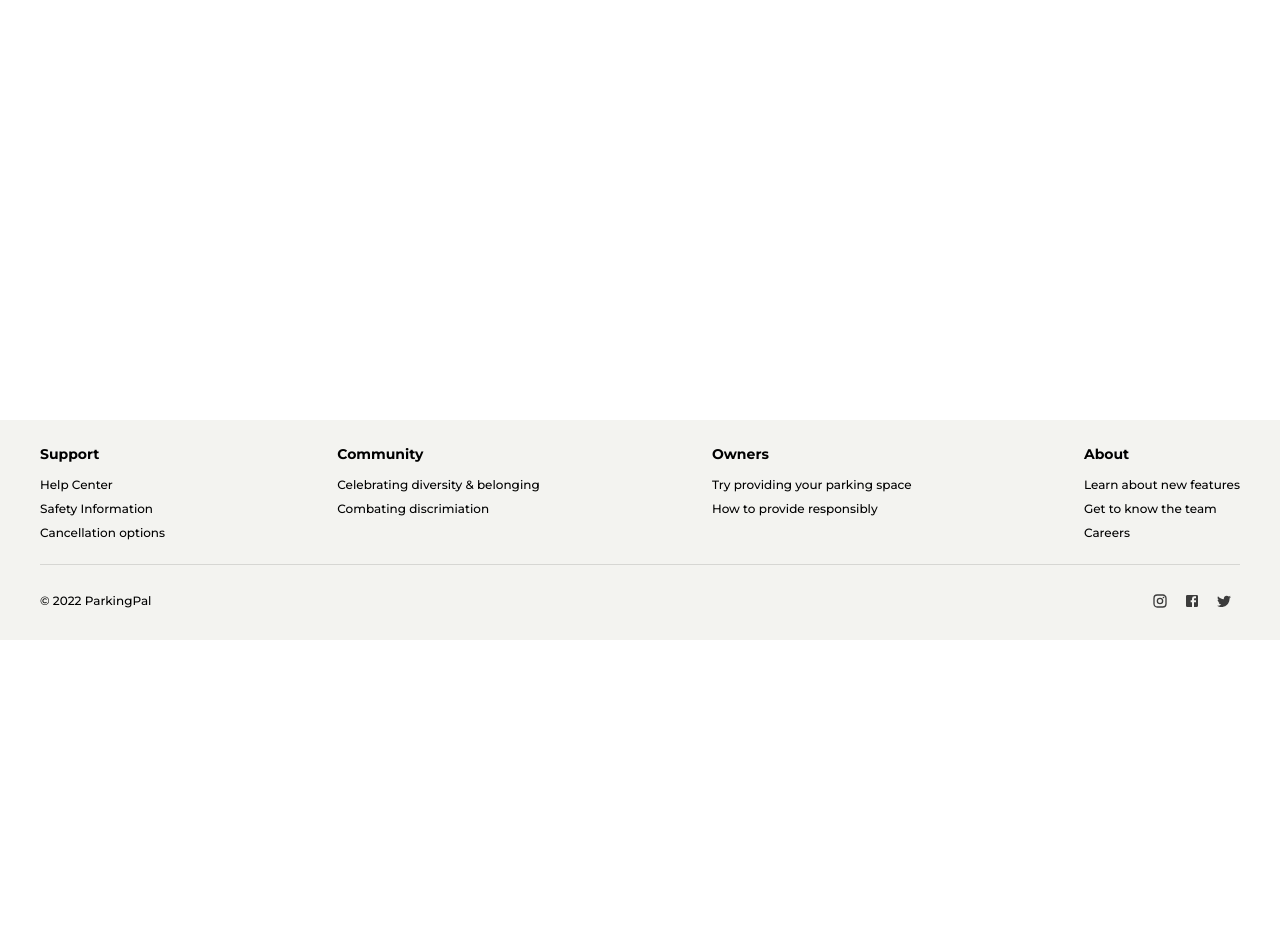
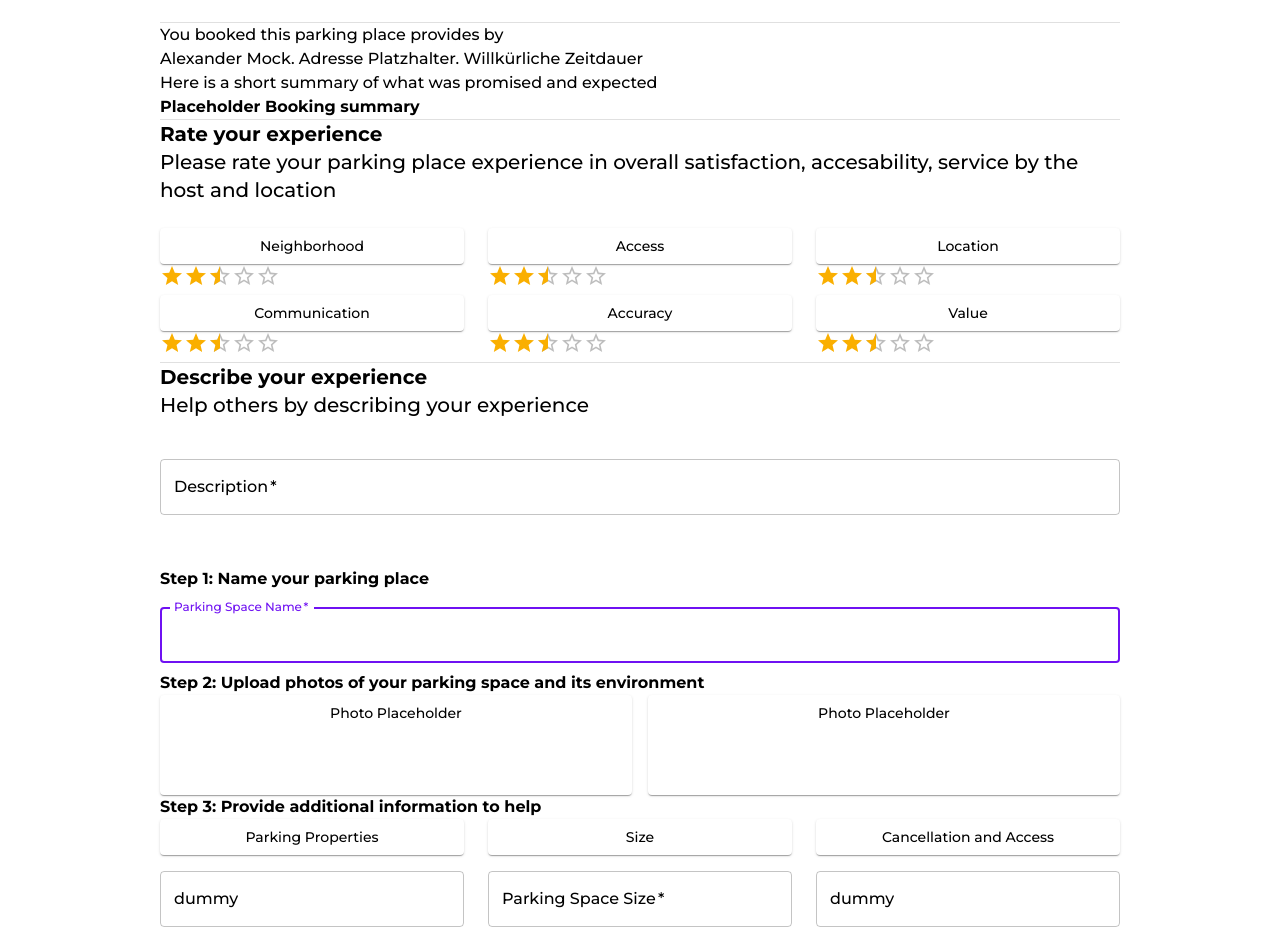
Before and after one commit to tessaRuckstuhl/ParkingPal, a React (Create React App) app in the folder client/: page /review/create in a window 1280 px wide. Shown: the part 160-1097 px from the top of the page. Before the commit the page ends 800 px from the top, so only its background shows below. Built offline with nearby package versions, Linux system fonts and the light colour scheme.

Commit message:
First draft - no logic implemented

```diff
--- a/client/src/App.js
+++ b/client/src/App.js
@@ -9,6 +9,7 @@ import { createTheme, ThemeProvider } from '@mui/material/styles';
 import mainTheme from './theme/mainTheme';
 import Default from './layout/Default';
 import CreateParkingSpace from './pages/CreateParkingSpace'
+import CreateReview from './pages/CreateReview'
 import ListViewParkingSpaces from './pages/ListViewParkingSpaces'
 
 import PageNotFound from './pages/404';
@@ -28,6 +29,7 @@ const App = () => {
                 <Route path="/" element={<Login />}></Route>
                 <Route path="parking/create" element={<CreateParkingSpace />}></Route>
                 <Route path="all" element={<ListViewParkingSpaces/>}></Route>
+                <Route path="review/create" element={<CreateReview/>}></Route> // Jakob
                 <Route path="signup" element={<Signup />}></Route>
                 <Route
                   path="dashboard"
--- /dev/null
+++ b/client/src/components/Forms/ReviewForm.js
@@ -0,0 +1,306 @@
+
+import React, { useState, useContext, useEffect } from 'react';
+import { useNavigate } from 'react-router-dom';
+import ParkingSpaceService from '../../services/parkingSpace.service';
+import Button from '@mui/material/Button';
+import TextField from '@mui/material/TextField';
+import { Grid, Paper, Divider, Rating } from '@mui/material/';
+import { styled } from '@mui/material/styles';
+
+const ReviewForm = () => {
+  const [parkingSpaceName, setParkingSpaceName] = useState('');
+  const [location, setLocation] = useState('');
+  const [size, setSize] = useState('');
+  const [basePrice, setBasePrice] = useState('');
+  const [dayPrice, setDayPrice] = useState('');
+  const [longTermStayPrice, setLongTermStayPrice] = useState('');
+
+  const navigate = useNavigate();
+
+  const Item = styled(Paper)(({ theme }) => ({
+    backgroundColor: theme.palette.mode === 'dark' ? '#1A2027' : '#fff',
+    ...theme.typography.body2,
+    padding: theme.spacing(1),
+    textAlign: 'center',
+    color: theme.palette.text.secondary,
+  }));
+
+  const handleChange = (event) => {
+    switch (event.target.name) {
+      case 'parkingspacename':
+        setParkingSpaceName(event.target.value);
+        break;
+      case 'location':
+        setLocation(event.target.value);
+        break;
+      case 'size':
+        setSize(event.target.value);
+        break;
+      case 'dayPrice':
+        setDayPrice(event.target.value);
+        break;
+      case 'basePrice':
+        setBasePrice(event.target.value);
+        break;
+      case 'longTermStayPrice':
+        setLongTermStayPrice(event.target.value);
+        break;
+      default:
+        break;
+    }
+  };
+  const handleSubmit = async (event) => {
+    event.preventDefault();
+    try {
+      const user = parseJwt(localStorage.getItem('token'))
+      const parkingSpace = {
+        name: parkingSpaceName,
+        location: location,
+        size: size,
+        basePrice: basePrice,
+        owner: user
+      };
+      const response = await ParkingSpaceService.create(parkingSpace);
+    } catch (error) {
+    }
+  };
+
+  const parseJwt = (token) => {
+    try {
+      return JSON.parse(atob(token.split('.')[1]));
+    } catch (e) {
+      return null;
+    }
+  };
+
+  useEffect(() => {
+
+  }, []);
+  return (
+    <div className="flex flex-col items-center ">
+      <div className="w-3/4">
+        <div className="mb-6 text-xl">
+          <b>Rate your parking place experience</b>
+        </div>
+        <div className="mb-6 text-xl">
+          <p>Your parking space booking came just to an end.<br />Now take a minute to reflect on the parking place and leave a quick review. </p>
+        </div>
+        <div>
+          <Divider>
+
+          </Divider>
+        </div>
+        <div>
+          <p>You booked this parking place provides by<br />Alexander Mock. Adresse Platzhalter. Willkürliche Zeitdauer </p>
+
+          <p>Here is a short summary of what was promised and expected</p>
+
+          <b>Placeholder Booking summary</b>
+        </div>
+        <Divider>
+
+        </Divider>
+
+        <div>
+          <div className="mb-6 text-xl">
+            <b>Rate your experience</b> <br />
+            <p> Please rate your parking place experience in overall satisfaction, accesability, service by the host and location</p>
+          </div>
+          <Grid container spacing={3}>
+            <Grid item xs={4}>
+              <Item>Neighborhood</Item>
+              <Rating name="half-rating" defaultValue={2.5} precision={0.5} />
+            </Grid>
+            <Grid item xs={4}>
+              <Item>Access</Item>
+              <Rating name="half-rating" defaultValue={2.5} precision={0.5} />
+            </Grid>
+            <Grid item xs={4}>
+              <Item>Location</Item>
+              <Rating name="half-rating" defaultValue={2.5} precision={0.5} />
+            </Grid>
+          </Grid>
+          <Grid container spacing={3}>
+            <Grid item xs={4}>
+              <Item>Communication</Item>
+              <Rating name="half-rating" defaultValue={2.5} precision={0.5} />
+            </Grid>
+            <Grid item xs={4}>
+              <Item>Accuracy</Item>
+              <Rating name="half-rating" defaultValue={2.5} precision={0.5} />
+            </Grid>
+            <Grid item xs={4}>
+              <Item>Value</Item>
+              <Rating name="half-rating" defaultValue={2.5} precision={0.5} />
+            </Grid>
+          </Grid>
+        </div>
+        <Divider>
+
+        </Divider>
+        <div>
+          <div className="mb-6 text-xl">
+            <b>Describe your experience</b>
+            <p> Help others by describing your experience</p>
+          </div>
+          <TextField
+            variant="outlined"
+            margin="normal"
+            required
+            fullWidth
+            id="parkingspacename"
+            label="Description"
+            name="reviewdescription"
+            style = {{height: 100}}
+            value={parkingSpaceName}
+            autoFocus
+            onChange={(e) => handleChange(e)}
+          />
+
+        </div>
+
+        <form className="text-3x2 font-bold mb-7" noValidate onSubmit={(e) => handleSubmit(e)}>
+
+          <p>Step 1: Name your parking place</p>
+          <TextField
+            variant="outlined"
+            margin="normal"
+            required
+            fullWidth
+            id="parkingspacename"
+            label="Parking Space Name"
+            name="parkingspacename"
+            value={parkingSpaceName}
+            autoFocus
+            onChange={(e) => handleChange(e)}
+          />
+          <b>Step 2: Upload photos of your parking space and its environment</b>
+          <Grid container spacing={2}>
+            <Grid item xs={6}>
+              <Item style={{ height: 100 }}>Photo Placeholder</Item>
+            </Grid>
+            <Grid item xs={6}>
+              <Item style={{ height: 100 }}>Photo Placeholder</Item>
+            </Grid>
+          </Grid>
+          <p>Step 3: Provide additional information to help</p>
+          <Grid container spacing={3}>
+            <Grid item xs={4}>
+              <Item>Parking Properties</Item>
+              <TextField
+                variant="outlined"
+                margin="normal"
+                fullWidth
+                name="dummy"
+                label="dummy"
+                id="dummy"
+                value={null}
+                onChange={(e) => handleChange(e)}
+              />
+            </Grid>
+            <Grid item xs={4}>
+              <Item>Size</Item>
+              <TextField
+                variant="outlined"
+                margin="normal"
+                required
+                fullWidth
+                name="size"
+                label="Parking Space Size"
+                id="size"
+                value={size}
+                onChange={(e) => handleChange(e)}
+              />
+            </Grid>
+            <Grid item xs={4}>
+              <Item>Cancellation and Access</Item>
+              <TextField
+                variant="outlined"
+                margin="normal"
+                fullWidth
+                name="dummy"
+                label="dummy"
+                id="dummy"
+                value={null}
+                onChange={(e) => handleChange(e)}
+              />
+            </Grid>
+          </Grid>
+
+          <p>Step 4: Edit your description</p>
+          <TextField
+            variant="outlined"
+            margin="normal"
+            fullWidth
+            name="description"
+            label="Description"
+            id=""
+            value={null}
+            onChange={(e) => handleChange(e)}
+          />
+          <p>Step 5: When is your parking place available?</p>
+          <p>Step 6: Set a price</p>
+          <TextField
+            variant="outlined"
+            margin="normal"
+            required
+            fullWidth
+            name="basePrice"
+            label="Base Price"
+            id="baseprice"
+            value={basePrice}
+            onChange={(e) => handleChange(e)}
+          />
+          <TextField
+            variant="outlined"
+            margin="normal"
+            fullWidth
+            name="dayPrice"
+            label="Day Price"
+            id="dayPrice"
+            value={dayPrice}
+            onChange={(e) => handleChange(e)}
+          />
+          <TextField
+            variant="outlined"
+            margin="normal"
+            fullWidth
+            name="longTermStayPrice"
+            label="Long Term Stay Price"
+            id="longTermStayPrice"
+            value={longTermStayPrice}
+            onChange={(e) => handleChange(e)}
+          />
+          <p>Step 7: Enter the address</p>
+          <TextField
+            variant="outlined"
+            margin="normal"
+            required
+            fullWidth
+            name="location"
+            label="Location"
+            id="location"
+            value={location}
+            onChange={(e) => handleChange(e)}
+          />
+          <Button
+            type="submit"
+            variant="contained"
+            color="primary"
+          >
+            Create Parking Space
+          </Button>
+          <div className="mt-4">
+            <Button
+              variant="contained"
+              color="primary"
+              onClick={() => navigate('/all')}
+            >All Parking Spaces</Button>
+          </div>
+        </form>
+      </div>
+    </div>
+  );
+};
+
+export default ReviewForm;
--- /dev/null
+++ b/client/src/pages/CreateReview.js
@@ -0,0 +1,13 @@
+
+import React from 'react';
+
+import ReviewForm from '../components/Forms/ReviewForm';
+
+const CreateReview = () => {
+  return (
+    <ReviewForm/>
+  )
+}
+
+
+export default CreateReview;
```
